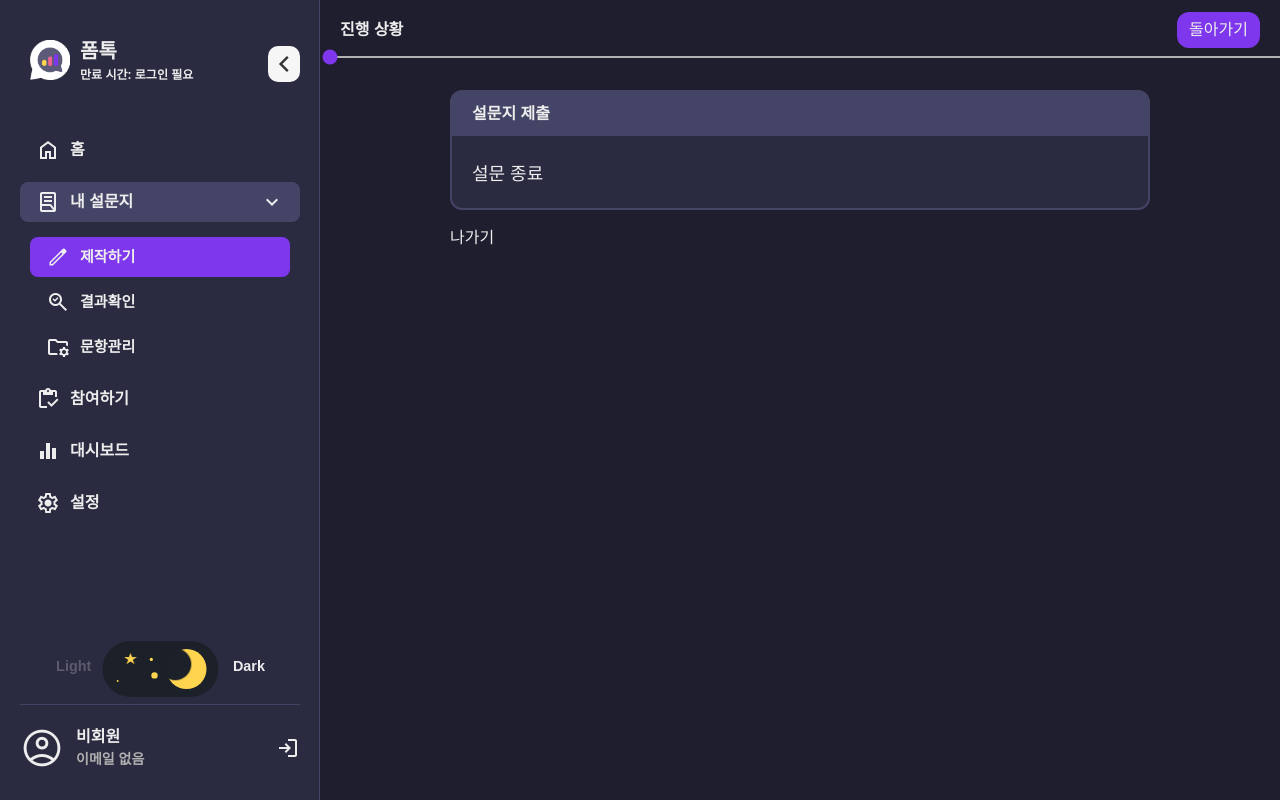
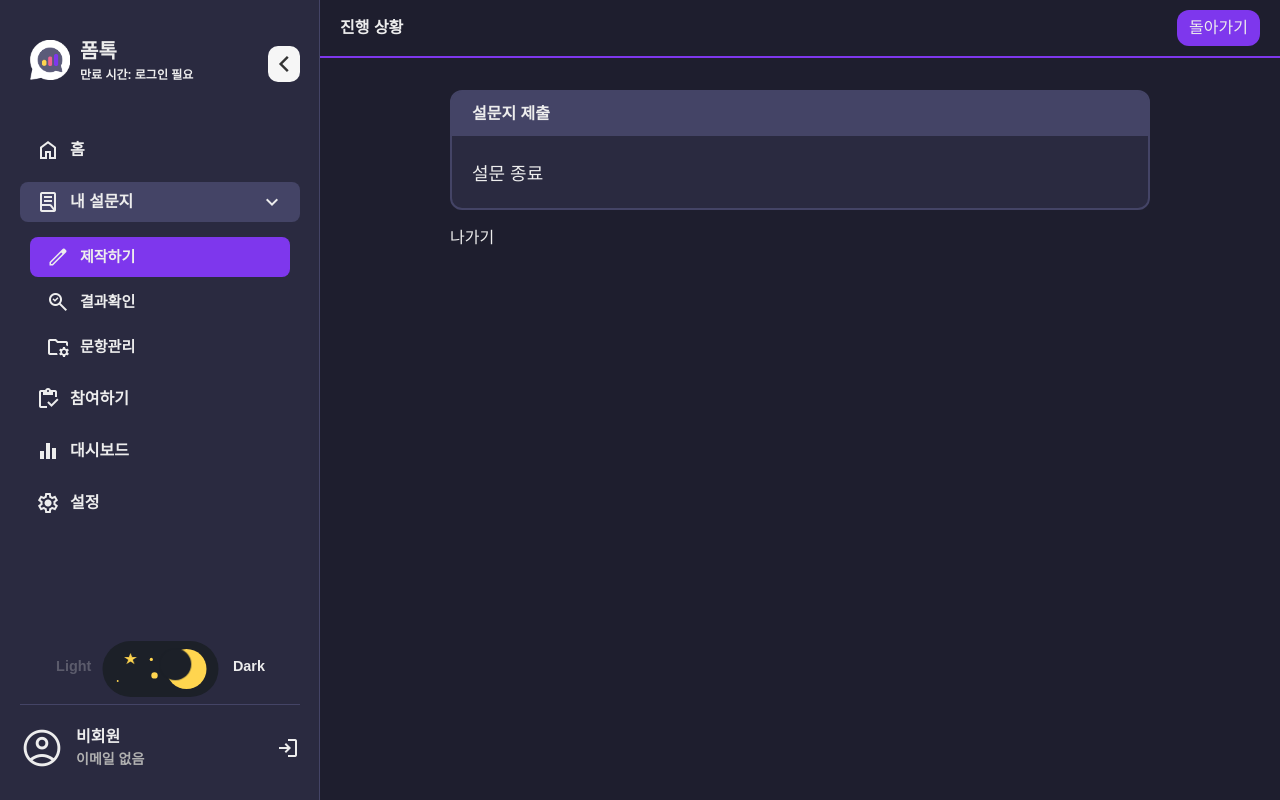
Before and after one commit to pukkok/formtok, a React (Create React App) app: page /view/1 in a window 1280 px wide. Built offline with nearby package versions, Linux system fonts and the light colour scheme; a web font is replaced by a local one.

Commit message:
코드 리펙토링(스타일개선)

```diff
--- a/src/App.css
+++ b/src/App.css
@@ -14,7 +14,7 @@
   --pk-grey-line: #d7d7d7;
   --pk-weak-purple: #af7eff;
 
-  --white-font-color: #333;
+  --white-font-color: #111;
   --white-first-background: #7E37ED;
   --white-second-background:#f1f1f1;
   --white-third-background: #e1e1e1;
@@ -24,7 +24,7 @@
   --white-side-button-hover: #af7eff;
   --white-side-depth2-opened-depth1: #af7eff;
   --white-user-info-border-top: #af7eff;
-  --white-loginout: #333;
+  --white-loginout: #222;
 
   --white-survey-card: #fafbfc;
   --white-create-survey-btn: #f6f6f6;
@@ -32,7 +32,7 @@
 
   --white-modal-background: #fafbfc;
   --white-modal-border-top: #ddd;
-  --white-modal-font: #333;
+  --white-modal-font: #222;
 
   --white-myquestion-card: #fafbfc;
   --white-myquestion-checkbox: #ddd;
--- a/src/Components/CKEditor/StyledCKEditor.jsx
+++ b/src/Components/CKEditor/StyledCKEditor.jsx
@@ -1,9 +1,10 @@
 import styled from "styled-components";
 
 const StyledCKEdtiorWrapper = styled.div`
+  font-size: 15px;
   &.ck-editor-wrapper{
     position: relative;
-    margin: 10px 0;
+    margin: 5px 0;
     & > div{
       line-height: 1.5;
     }
--- a/src/Components/DashBoardLogo.js
+++ b/src/Components/DashBoardLogo.js
@@ -103,7 +103,7 @@ function Logo({src}) {
 
         // 시간에 따른 포맷 설정
         if (hours > 0) {
-            setTimeLeft(`${hours}시간 ${remainingMinutes}분`)
+            setTimeLeft(`${hours}시간 ${remainingMinutes}분 ${remainingSeconds}초`)
         } else if (remainingMinutes > 0) {
             setTimeLeft(`${remainingMinutes}분 ${remainingSeconds}초`)
         } else {
--- a/src/Components/MultipleButton.js
+++ b/src/Components/MultipleButton.js
@@ -9,6 +9,7 @@ const StyledMultipleButton = styled.label`
     display: flex;
     align-items: center;
     user-select: none;
+    font-size: 15px;
     input{
         appearance: none;
         display: none;
@@ -16,8 +17,8 @@ const StyledMultipleButton = styled.label`
     span{
         position: relative;
         display: inline-block;
-        width: 24px;
-        height: 24px;
+        width: 22px;
+        height: 22px;
         margin-right: 15px;
         transition: .3s;
 
@@ -28,8 +29,8 @@ const StyledMultipleButton = styled.label`
             left: 0;
             width: 100%;
             height: 2px;
-            background-color: #fff;
-            box-shadow: 0 -22px 0 #fff;
+            background-color: var(--pk-checkbox-color);
+            box-shadow: 0 -20px 0 var(--pk-checkbox-color);
             transition: .3s;
         }
         &::after{
@@ -39,20 +40,22 @@ const StyledMultipleButton = styled.label`
             left: 0;
             width: 2px;
             height: 100%;
-            background-color: #fff;
-            box-shadow: 22px 0 0 #fff;
+            background-color: var(--pk-checkbox-color);
+            box-shadow: 20px 0 0 var(--pk-checkbox-color);
             transition: all.3s;
         }
     }
 
     span.check{
-        transform: rotate(-45deg) translate(7px, -7px);
+        transform: rotate(-45deg) translate(6px, -7px);
         &::before{
             background-color: #00ff00;
+            background-color: var(--pk-point);
             box-shadow: 0 0 0 transparent;
         }
         &::after{
             background-color: #00ff00;
+            background-color: var(--pk-point);
             box-shadow: 0 0 0 transparent;
             height: 50%;
         }
--- a/src/MainPageRoutes/FormEditor/FormCards.js
+++ b/src/MainPageRoutes/FormEditor/FormCards.js
@@ -61,9 +61,6 @@ function QuestionCard ({pi, qi}) {
         changeQType(pi, qi, style)
         setTypeIcon(icon)
     }
-    const [isUsedOptipn, setisUsedOptions] = useState({
-        description: false, essential: false, next: false, multiSelect: false,
-    })
 
     const usedCheck = (toggle, pi, qi) => {
         // 설명 추가기능 종료시 설명 부분 초기화
@@ -71,7 +68,6 @@ function QuestionCard ({pi, qi}) {
         if(toggle === 'hasDescription'){
             !pages[pi].questions[qi].hasDescription && changeQDescription('', pi, qi)
         }
-        setisUsedOptions({...isUsedOptipn, [toggle] : !isUsedOptipn[toggle]})
     }
 
     return (
@@ -104,7 +100,7 @@ function QuestionCard ({pi, qi}) {
             </QuestionOptionsWrapper>
 
             <div>
-                <div className={classNames({essential : isUsedOptipn.essential})}>
+                <div className={classNames({essential : selectedQuestion.essential})}>
                     <input className={"title-B"}
                     placeholder="질문" onChange={e=>changeQTitle(e, pi, qi)}
                     value={selectedQuestion.q}
--- a/src/MainPageRoutes/FormViewer/FormViewer.js
+++ b/src/MainPageRoutes/FormViewer/FormViewer.js
@@ -6,6 +6,9 @@ import DescriptionEditor from '../../Components/DescriptionEditor'
 import FormViewerWrapper from './_StyledFomViewer'
 import { Link, useParams, useResolvedPath } from "react-router-dom";
 import ViewerQuestionForm from "./ViewerQuestionForm";
+import { Icon } from "../../Components/Icons";
+import FormViewerHeader from "./FormViewerHeader";
+import classNames from "classnames";
 
 function FormViewer() {
     const {surveyId} = useParams()
@@ -46,20 +49,16 @@ function FormViewer() {
         moveLogs.current = [...moveLogs.current, currentIdx]
         setCurrentIdx(pages[currentIdx].next || currentIdx+1)
     }
-    const change = () => {}
 
     return (
     <FormViewerWrapper>
-        <header>
-            <p>진행 상황</p>
-            <Link to={`/my-form/edit/${surveyId}`}>돌아가기</Link>
-            <input type="range" onChange={change} max={pages.length} min={0} step={1} value={currentIdx}/>
-        </header>
+        <FormViewerHeader surveyId={surveyId} current={currentIdx} max={pages.length}/>
 
         <main>
             {pages[currentIdx] && <>
             <FormCardWrapper className="card viewer active">
                 <h4>{`${(currentIdx+1)}/${pages.length} 페이지`}</h4>
+
                 <div>
                     <p className="title-A">{pages[currentIdx].title || '제목 없는 페이지'}</p>
                     {pages[currentIdx].description && <DescriptionEditor  value={pages[currentIdx].description} isReadOnly={true}/>}
@@ -67,10 +66,12 @@ function FormViewer() {
             </FormCardWrapper>
 
             {pages[currentIdx].questions.map(question => { // 질문
-                const {id, q, d, options, type, scoreRanges, setPeriod} = question
+                const {id, q, d, options, type, scoreRanges, essential, setPeriod} = question
                 return <FormCardWrapper className="card viewer active" key={id}>
                     <div>
-                        <p className="title-B">{q || '제목 없는 질문'}</p>
+                        <div className={classNames({essential})}>
+                            <p className="title-B">{q || '제목 없는 질문'}</p>
+                        </div>
                         {d && <DescriptionEditor value={d} isReadOnly={true}/>}
 
                     <ViewerQuestionForm
@@ -87,12 +88,12 @@ function FormViewer() {
             <div className="btns">
                 {currentIdx !== 0 &&
                 <button className="prev"
-                onClick={moveToPrevPage}>이전</button>}
+                onClick={moveToPrevPage}><Icon code={'arrow_left_alt'}/></button>}
 
                 {currentIdx !== pages.length - 1 ?
                     <button className="next"
-                    onClick={moveToNextPage}>다음</button>
-                    : <button className="next" onClick={()=>setCurrentIdx(prev=> prev+=1)}>설문지 제출</button>
+                    onClick={moveToNextPage}>다음페이지 <Icon code={'arrow_right_alt'}/></button>
+                    : <button className="next" onClick={()=>setCurrentIdx(prev=> prev+=1)}>제출 <Icon code={'arrow_right_alt'}/></button>
                 }
             </div>
 
--- /dev/null
+++ b/src/MainPageRoutes/FormViewer/FormViewerHeader.js
@@ -0,0 +1,64 @@
+import React from "react";
+import { Link } from "react-router-dom";
+import styled from "styled-components";
+
+const StyledFormViewerHeader = styled.header`
+    position: sticky;
+    top: 0;
+    height: 60px;
+    margin-bottom: 30px;
+    background-color: var(--pk-form-header-bg);
+    z-index: 100;
+
+    & > div{
+        padding: 10px 20px;
+        display: flex;
+        align-items: center;
+        p{
+            font-weight: 700;
+        }
+        a{
+            margin-left: auto;
+            background-color: var(--pk-point);
+            color: var(--pk-light-grey);
+            border-radius: 12px;
+            padding: 6px 12px;
+            cursor: pointer;
+        }
+    }
+
+    .line{
+        width: 100%;
+        position: relative;
+        height: 2px;
+        background-color: var(--pk-charcoal);
+        span{
+            content: '';
+            display: block;
+            left: 0;
+            width: 100%;
+            position: absolute;
+            height: 2px;
+            background-color: var(--pk-point);
+            transition: all.3s;
+        }
+    }
+
+`
+
+function FormViewerHeader ({surveyId, current, max}) {
+
+    return (
+        <StyledFormViewerHeader>
+            <div>
+                <p>진행 상황</p>
+                <Link to={`/my-form/edit/${surveyId}`}>돌아가기</Link>
+            </div>
+            <p className="line">
+                <span style={{width : ((current / max) * 100) + '%'}}></span>
+            </p>
+        </StyledFormViewerHeader>
+    )
+}
+
+export default FormViewerHeader
--- a/src/MainPageRoutes/FormViewer/ViewerQuestionForm.js
+++ b/src/MainPageRoutes/FormViewer/ViewerQuestionForm.js
@@ -1,4 +1,4 @@
-import React, { useEffect, useRef, useState } from "react";
+import React from "react";
 import styled from "styled-components";
 import { RadioButton, CheckBoxButton } from "../../Components/MultipleButton";
 import DropDown from "../../Components/DropDown";
@@ -7,7 +7,7 @@ import { useRecoilValue } from "recoil";
 import { AnswerBoxAtom } from "../../Recoils/surveyAtoms";
 
 const StyledViewerQuestionForm = styled.div`
-    margin-top: 18px;
+    margin-top: 12px;
     display: flex;
     flex-direction: column;
     gap: 8px;
@@ -180,7 +180,7 @@ function DateTypeInput ({style, onChange, secondOnChange, setPeriod, value="", s
 }
 
 const StyledSelcetScore = styled.div`
-width: 80%;
+    width: 80%;
     margin: 30px auto;
     .option-input-box{
         input{
--- a/src/Pages/MainPage.js
+++ b/src/Pages/MainPage.js
@@ -47,6 +47,8 @@ const MainPageWrapper = styled.section`
     --pk-myquestion-answer-box: var(--white-myquestion-answer-box);
     --pk-myquestion-detail-btn: var(--white-myquestion-detail-btn);
     --pk-myquestion-detail-btn: var(--pk-weak-purple);
+
+    --pk-checkbox-color: var(--pk-dark);
 
     // 검색창
     --pk-search-form-background: var(--white-search-from-background);
@@ -125,6 +127,8 @@ const MainPageWrapper = styled.section`
         --pk-myquestion-typetext-border: var(--pk-charcoal);
         --pk-myquestion-answer-box: var(--pk-charcoal);
         --pk-myquestion-detail-btn: var(--pk-charcoal);
+
+        --pk-checkbox-color: var(--pk-light-grey);
 
         --pk-search-form-background: var(--pk-dark);
 
```
Also changed, not shown: src/MainPageRoutes/FormViewer/FormMoveButton.js (deleted, +0 -9 lines), src/MainPageRoutes/FormViewer/_StyledFomViewer.jsx (+4 -38 lines).
